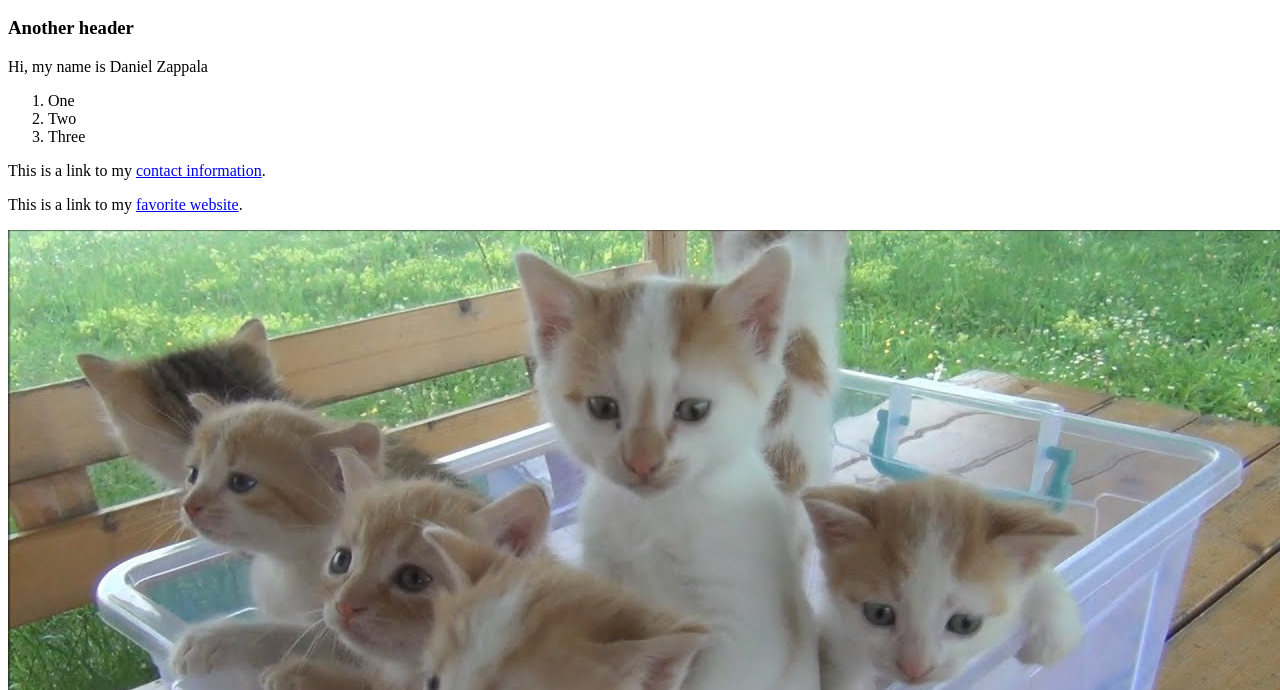
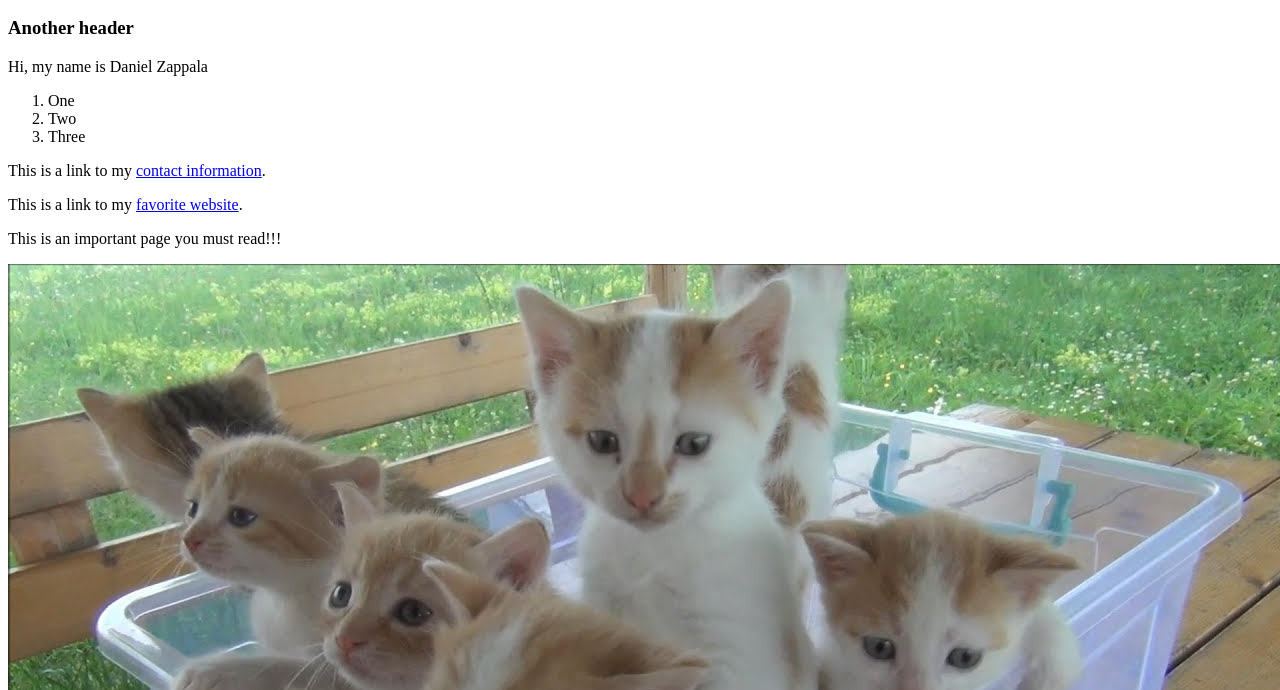
Before and after one commit to zappala/kittens, a plain HTML site: page index.html in a window 1280 px wide. Shown: the part 110-800 px from the top of the page. Drawn offline with Linux system fonts and the light colour scheme.

Commit message:
This is a much better commit!!!!!!!!!!!!!!!!!!!!!!!!!!!!
I wrote a website about kittens. Kittens are of course the best
things in the world, so this web site will be all about kittens.
If you don't like that, go away.

```diff
--- a/index.html
+++ b/index.html
@@ -20,6 +20,8 @@
 
     <p>This is a link to my <a href="https://www.reddit.com/">favorite website</a>.</p>
 
+    <p> This is an important page you must read!!!</p>
+
     <img src="/images/kittens.jpg"/>
 
   </body>
```
